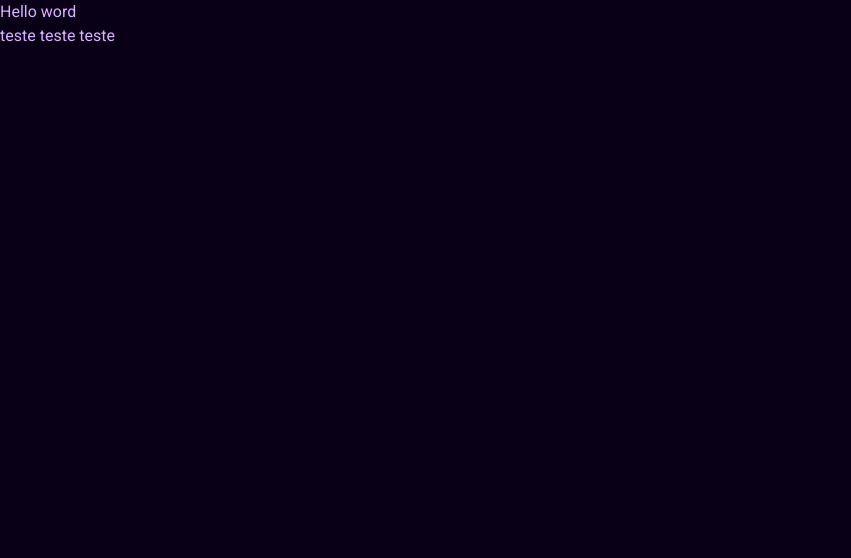
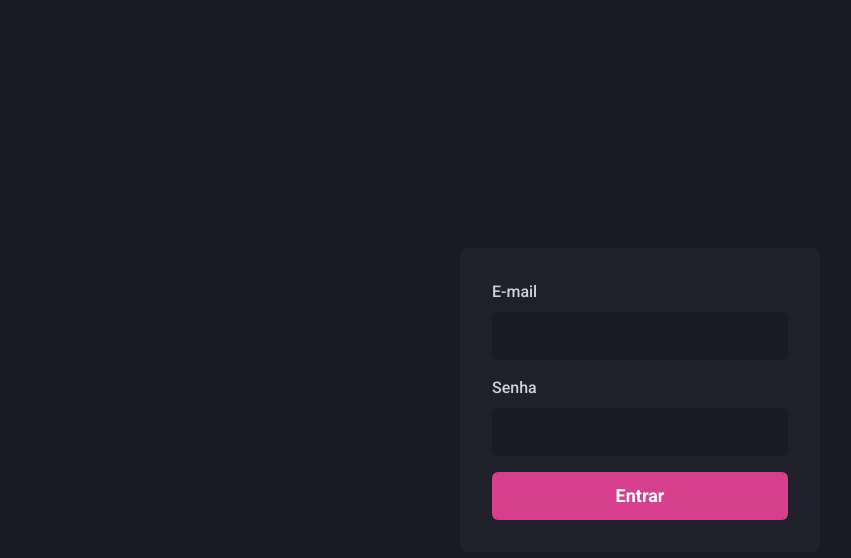
Before and after one commit to guga0712/up-financial, a Next.js app: page / in a window 1280 px wide. Shown: the top 558 px of the page, without its empty margins (0-851 px from the left). Built offline with nearby package versions, Linux system fonts and the light colour scheme.

Commit message:
added sign-in page

```diff
--- a/src/pages/index.tsx
+++ b/src/pages/index.tsx
@@ -1,10 +1,69 @@
+import { Flex, Input, Button, Stack, FormLabel, FormControl } from '@chakra-ui/react'
+
 
 export default function Home() {
   return (
-    <>
-        <h1>Hello word</h1>
-        <p>teste teste teste</p>
-    </>
+    <Flex
+      w="100vw"
+      h="100vh"
+      alignItems="center"
+      justifyContent="center"
+    >
 
+      <Flex
+        as="form"
+        width="100%"
+        maxWidth={360}
+        bg="gray.800"
+        p="8"
+        borderRadius={8}
+        flexDir="column"
+      >
+
+        <Stack spacing="4">
+          <FormControl>
+            <FormLabel htmlFor='email'>E-mail</FormLabel>
+            <Input
+              name="email"
+              type="email"
+              focusBorderColor='pink.500'
+              variant="filled"
+              _hover={{
+                bgColor: 'gray.900'
+              }}
+              bg="gray.900"
+              size="lg"
+
+            />
+          </FormControl>
+
+          <FormControl>
+            <FormLabel htmlFor='password'>Senha</FormLabel>
+            <Input
+              name="password"
+              type="password"
+              focusBorderColor='pink.500'
+              variant="filled"
+              _hover={{
+                bgColor: 'gray.900'
+              }}
+              bg="gray.900"
+              size="lg"
+            />
+          </FormControl>
+
+          <Button
+            type="submit"
+            mt="6"
+            colorScheme="pink"
+            size="lg"
+          >
+            Entrar
+          </Button>
+
+        </Stack>
+
+      </Flex>
+    </Flex>
   )
 }
--- a/src/styles/theme.ts
+++ b/src/styles/theme.ts
@@ -3,30 +3,29 @@ import { extendTheme } from '@chakra-ui/react'
 export const theme = extendTheme({
 
     colors: {
-        purple: {
-          "900": "#090017",
-          "800": "#30009c",
-          "700": "#3700b3",
-          "600": "#5600e8",
-          "500": "#6200ee",
-          "400": "#7f39fb",
-          "300": "#985eff",
-          "200": "#bb86fc",
-          "100": "#dbb2ff",
-          "50": "#dbb2ff"
+        gray: {
+            "900": "#181B23",
+            "800": "#1F2029",
+            "700": "#353646",
+            "600": "#4B4D63",
+            "500": "#616480",
+            "400": "#797D9A",
+            "300": "#9699B0",
+            "200": "#B3B5C6",
+            "100": "#D1D2DC",
+            "50": "#EEEEF2",
         }
-      },
-    fonts:{
-        heading:'Roboto',
+    },
+    fonts: {
+        heading: 'Roboto',
         body: 'Roboto'
     },
     styles: {
-        global:{
-            body:{
-                bg: 'purple.900',
-                color: 'purple.100'
+        global: {
+            body: {
+                bg: 'gray.900',
+                color: 'gray.100'
             },
-
         }
     }
 })
```
Also changed, not shown: 1 other file (tests, documents, lock files or other folders).
